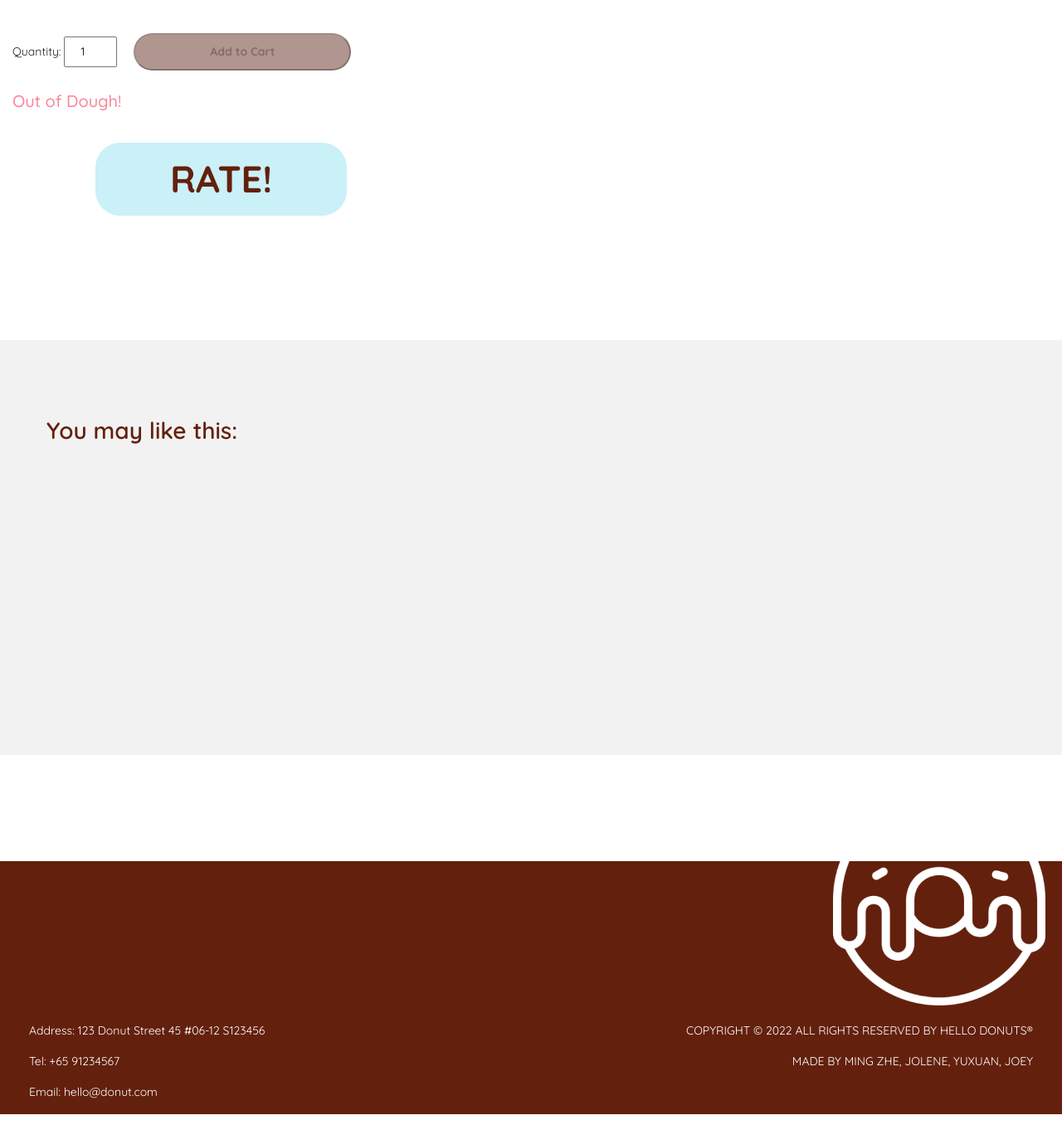
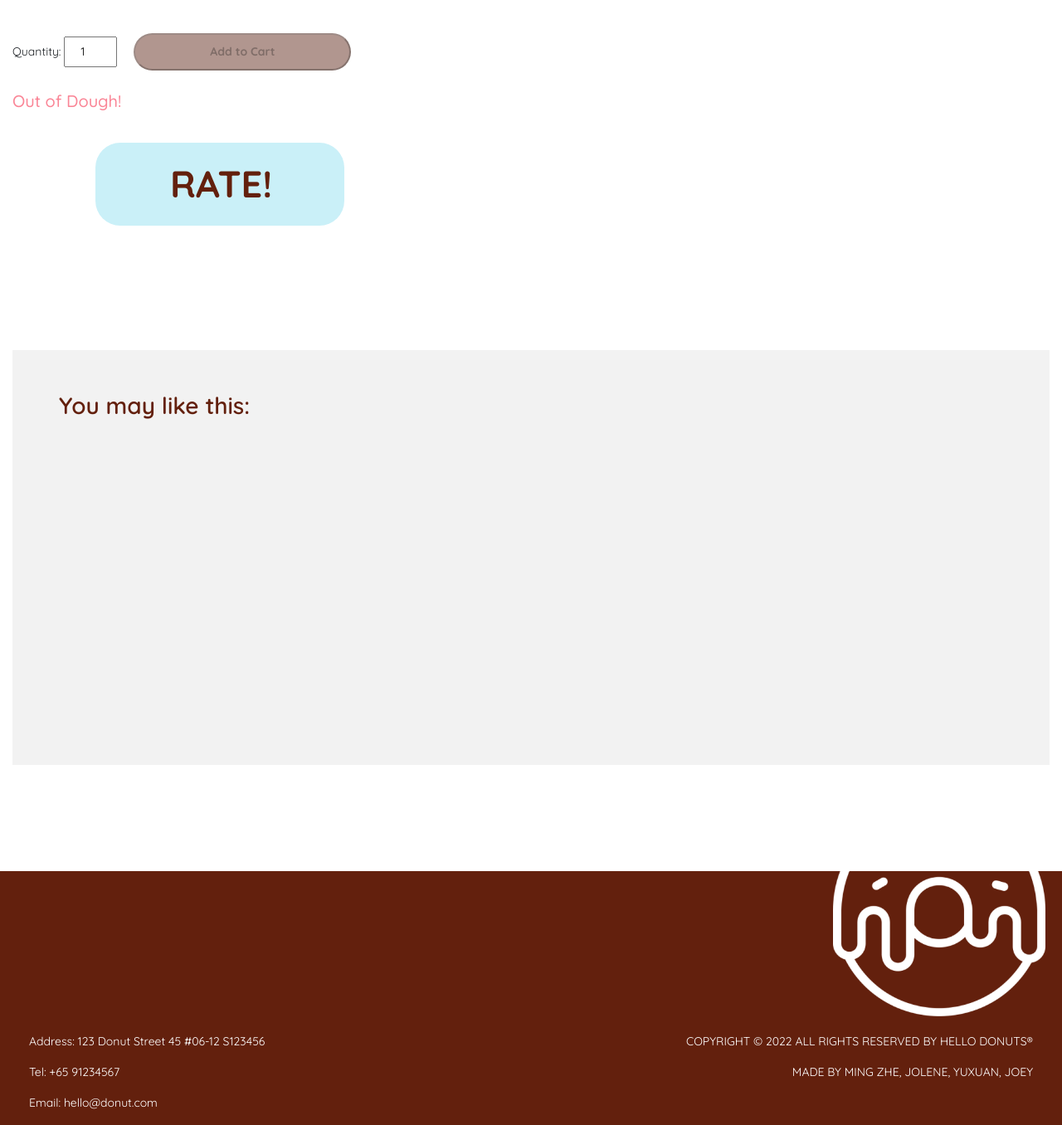
Before and after one commit to tgonet/HelloDonuts, a PHP site: page /HelloDonuts/productDetails.php?pid=1 in a window 1280 px wide. Shown: the part 268-1624 px from the top of the page at 83% size. Run offline with PHP 8.4, Linux system fonts and the light colour scheme; data that the repository does not hold is empty; some libraries are stand-ins or nearby versions.

Commit message:
i give up on the rate button

```diff
--- a/productDetails.php
+++ b/productDetails.php
@@ -17,13 +17,14 @@
 $stmt->close();
 
 while ($row = $result->fetch_array()) {
-    echo "<div class='row' style='margin: 3em 4em 3em 4em;'>";
-    echo "<div style='margin:0 7em 0 0; '>";
+    echo "<div style='display: flex; flex-wrap: wrap; justify-content: center; margin-bottom: 30px'>";
+    echo "<div class='row' style='margin: 3em 4em 3em 4em; '>";
+    echo "<div style='margin:0 7em 0 0; display: inline;'>";
     $img = "./Images/products/$row[ProductImage]";
     echo "<p><img style='border-radius: 5%; width: 40em; height: 40em; object-fit: cover; margin-bottom: 30px;'src=$img /></p>";
     echo "</div>";
     $date_now = date("Y-m-d");
-    echo "<div class='col-sm-5' style='vertical-align:top; padding:5px'>";
+    echo "<div class='col-sm-5' style='vertical-align:top; padding:5px; display: inline;'>";
     echo "<h2 style='padding-bottom: 15px; font-size: 45px; color: #63200D; font-weight: 900' >$row[ProductTitle]</h2>";
     if (( $row["Quantity"] >0 and $row["Quantity"] <= 100) && ($row["Offered"] == 1) and $row["OfferStartDate"] <= $date_now and $row["OfferEndDate"] >= $date_now ){
         echo "<div style='display: flex'>";
@@ -89,7 +90,8 @@
 }
 echo "</form>";
 echo "</div>";
-echo "<button type='rate'>RATE!</button>";
+echo "<button type='rate' style='display: inline-block;'>RATE!</button>";
+echo "</div>";
 echo "</div>";
 echo "<div class='suggest'>";
 echo "<div class='row' style='margin: 3em 4em 3em 4em;'>";
@@ -123,8 +125,7 @@
 
 <style>
     button[type="rate"]{
-    padding: 10px 90px 10px 90px;
-    display: block;
+    display: inline-block;
     margin-left: 100px;
     border-radius: 30px  !important;
     background: #CAF0F8;
@@ -132,6 +133,10 @@
     font-weight: 900;
     font-size: 45px;
     color: #63200D;
+    clear: both;
+    vertical-align: bottom;
+    width: 300px;
+    height: 100px;
 }
     .suggest{
    margin-top: 150px;
```
